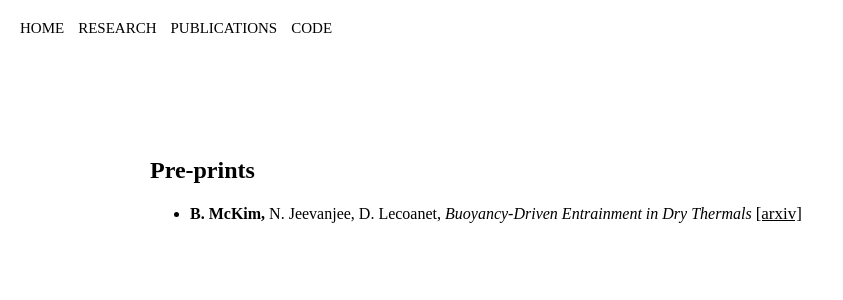
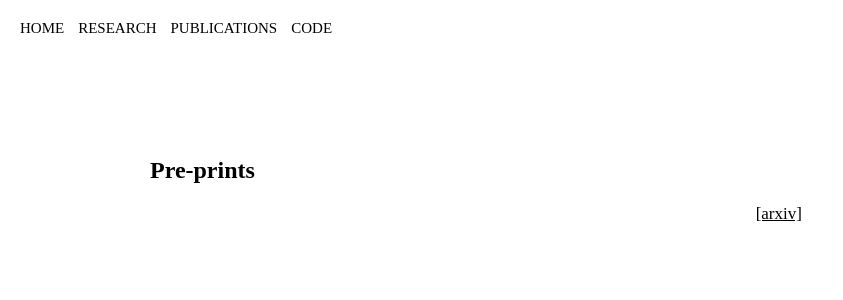
Before and after one commit to mckimb/mckimb.github.io, a Jekyll site: the page built from papers/index.html, in a window 1280 px wide. Shown: the top 300 px of the page, without its empty margins (0-843 px from the left). Built offline with Jekyll 4.4.1, drawn with Linux system fonts in a browser that asks for light colours.

Commit message:
Update main.css

```diff
--- a/css/main.css
+++ b/css/main.css
@@ -3,14 +3,6 @@ body {
     margin-right: 150px;
     font-family: "Bitstream Charter";
     background-color: white;
-}
-
-body h1 {
-    color: black;
-}
-
-body h2 {
-    color: black;
 }
 
 body h3 {
@@ -42,11 +34,11 @@ body a:hover {
 }
 
 .blurb UL {
-    color: black;
+    color: white;
 }
 
 .blurb li {
-    color: black;
+    color: white;
 }
 
 .blurb a {
@@ -60,7 +52,7 @@ body a:hover {
 }
 
 img.wrap {
-    float: right;
+    float: left;
     margin-left: 30px;
     margin-right: 30px;
 }
```
